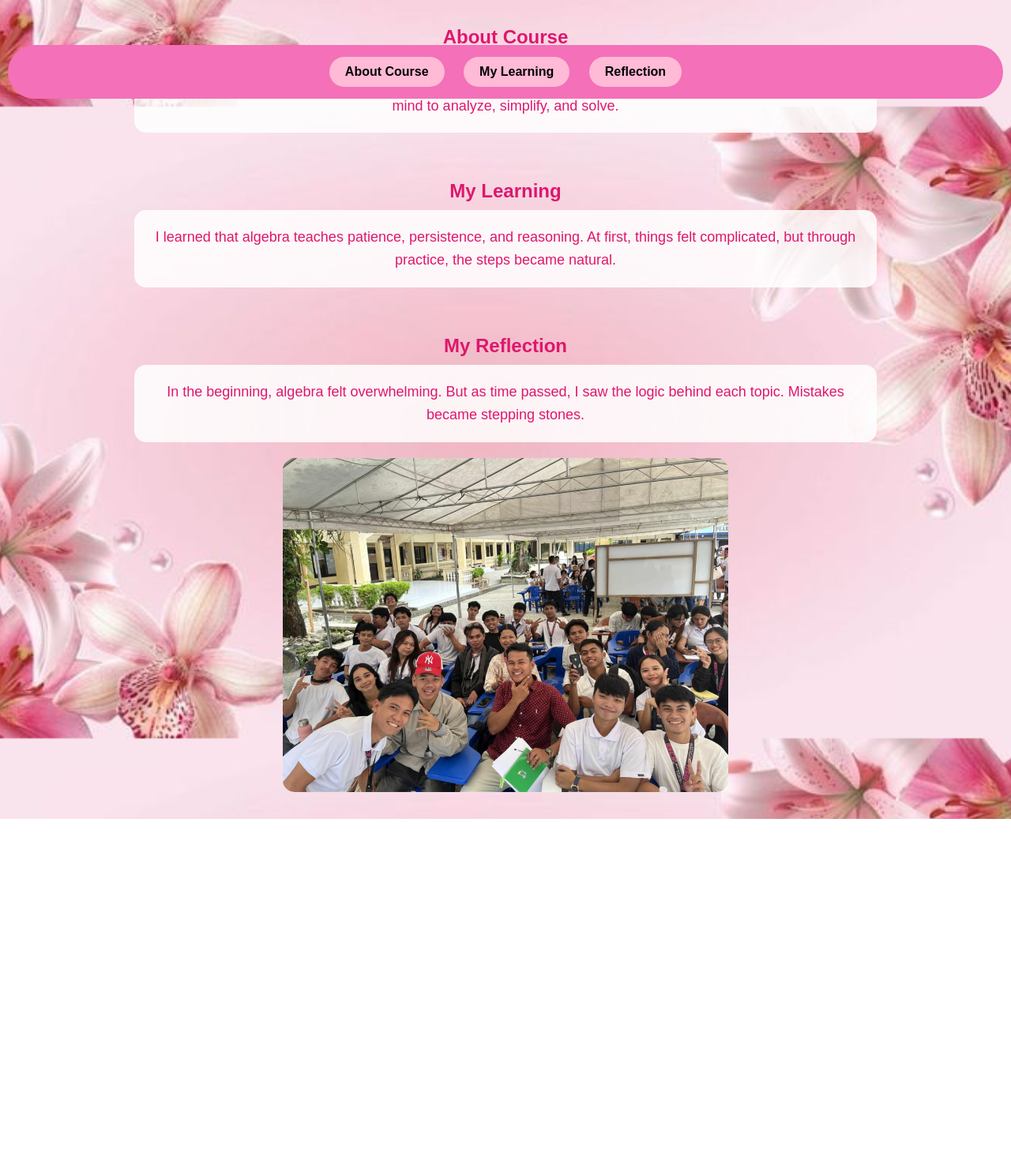
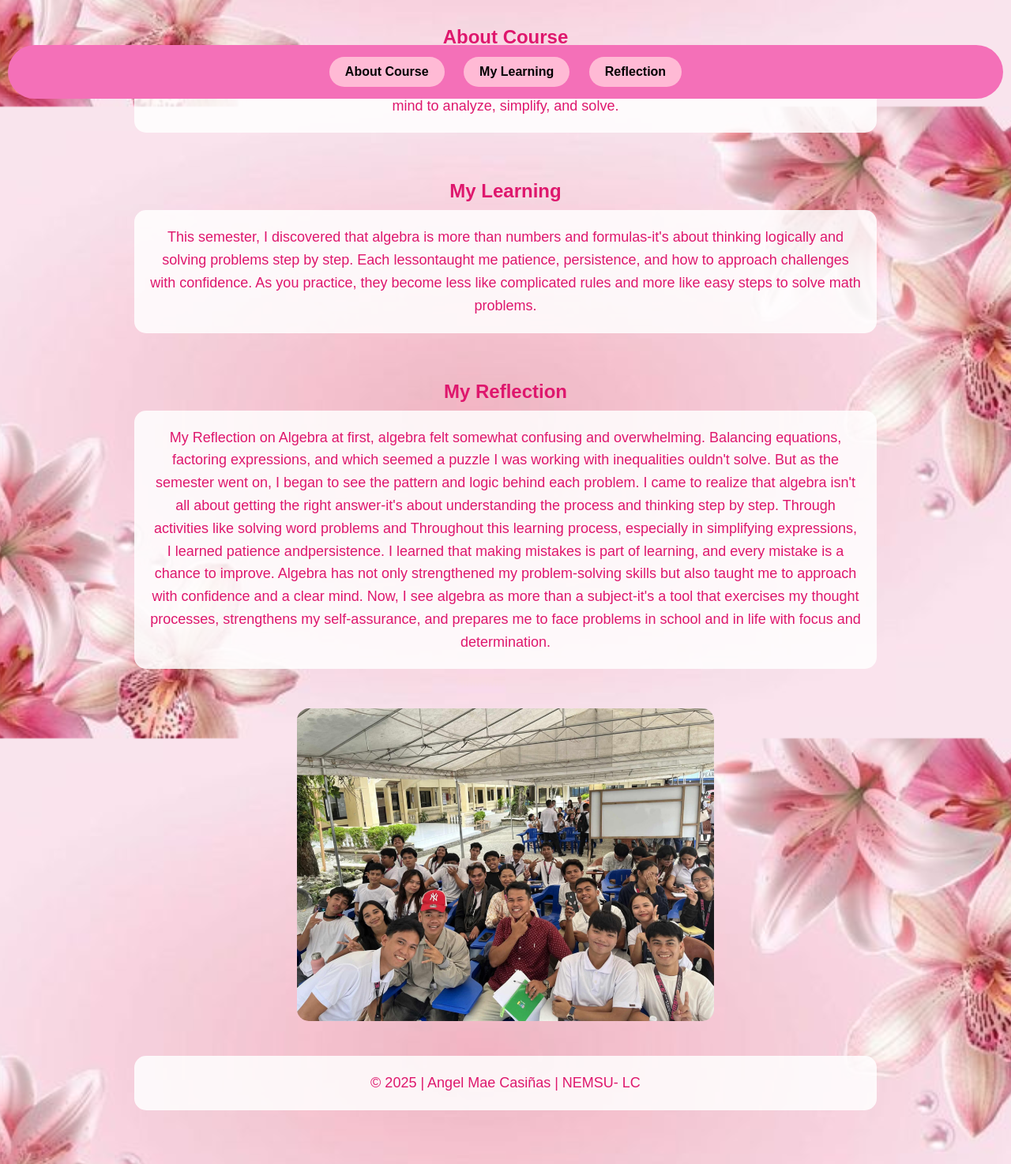
Before and after one commit to shyaa-ai/angel-algebra, a plain HTML site: page index.html in a window 1280 px wide. Shown: the part 665-2139 px from the top of the page at 79% size. Before the commit the page ends 1702 px from the top, so only its background shows below. Drawn offline with Linux system fonts and the light colour scheme.

Commit message:
Add files via upload

```diff
--- a/index.html
+++ b/index.html
@@ -119,10 +119,8 @@
     <section id="my-learning">
         <h2>My Learning</h2>
 
-        <p>
-            I learned that algebra teaches patience, persistence, and reasoning. At first, things felt complicated,
-            but through practice, the steps became natural.
-        </p>
+           <p>This semester, I discovered that algebra is more than numbers and formulas-it's about thinking logically and solving problems step by step. Each lessontaught me patience, persistence, and how to approach
+                  challenges with confidence. As you practice, they become less like complicated rules and more like easy steps to solve math problems.</p>
     </section>
 
     <!-- ==== REFLECTION ==== -->
@@ -130,12 +128,27 @@
         <h2>My Reflection</h2>
 
         <p>
-            In the beginning, algebra felt overwhelming. But as time passed, I saw the logic behind each topic.
-            Mistakes became stepping stones.
-        </p>
+            My Reflection on Algebra at first, algebra felt somewhat confusing and overwhelming. Balancing equations, factoring expressions, and which seemed a puzzle I was working with inequalities ouldn't solve. But as the semester went on, I began to see the pattern and logic behind each problem.
+           I came to realize that algebra isn't all about getting the right answer-it's about understanding the process and thinking step by step. Through activities like solving word problems and Throughout this learning process, especially in simplifying expressions, I learned patience andpersistence.
+           I learned that making mistakes is part of learning, and every mistake is a chance to improve. Algebra has not only strengthened my problem-solving skills but also taught me to approach with confidence and a clear mind. Now, I see algebra as more than a subject-it's a tool that exercises my thought processes, strengthens my self-assurance,
+           and prepares me to face problems in school and in life with focus and determination.</p>
+               <section>
+
 
         <img src="dr2.jpg" alt="Reflection Photo">
     </section>
+
+       <!-- ===== FOOTER ===== -->
+    <div style="text-align: center;"
+      <footer>
+        <p>&copy; 2025 | Angel Mae Casiñas | NEMSU- LC</p>
+      </footer>
+    </div>
+    <br>
+    <br>
+    <br>
+    <br>
+    <br>
 
     <!-- ==== NAVIGATION ==== -->
     <nav>
@@ -144,5 +157,6 @@
         <a href="#reflection">Reflection</a>
     </nav>
 
+
 </body>
 </html>
```
